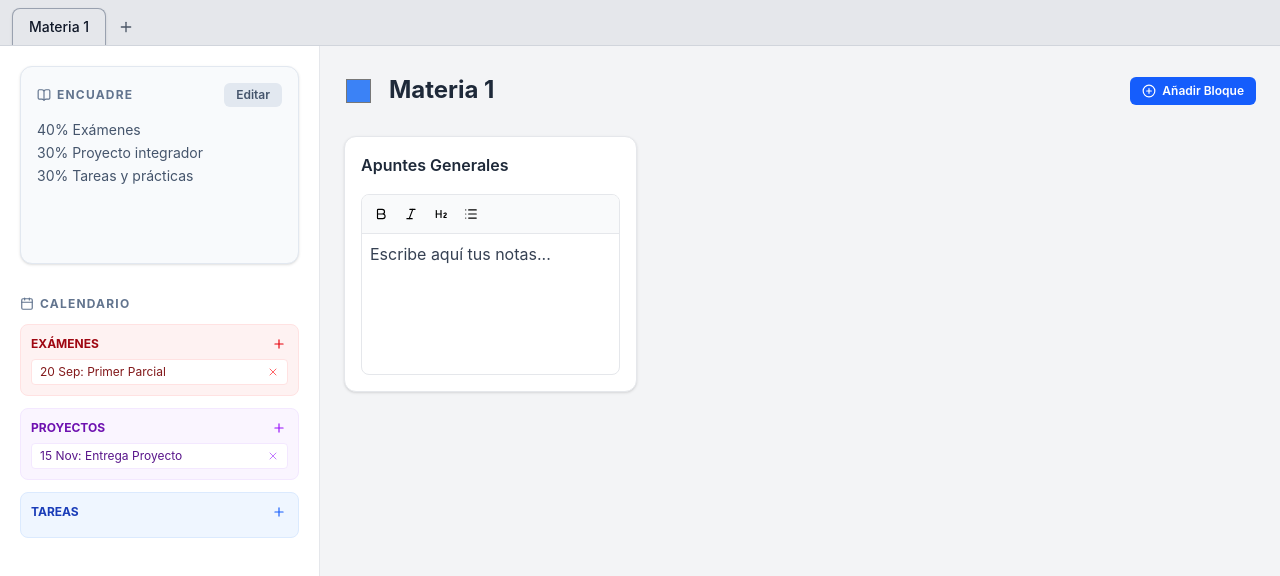
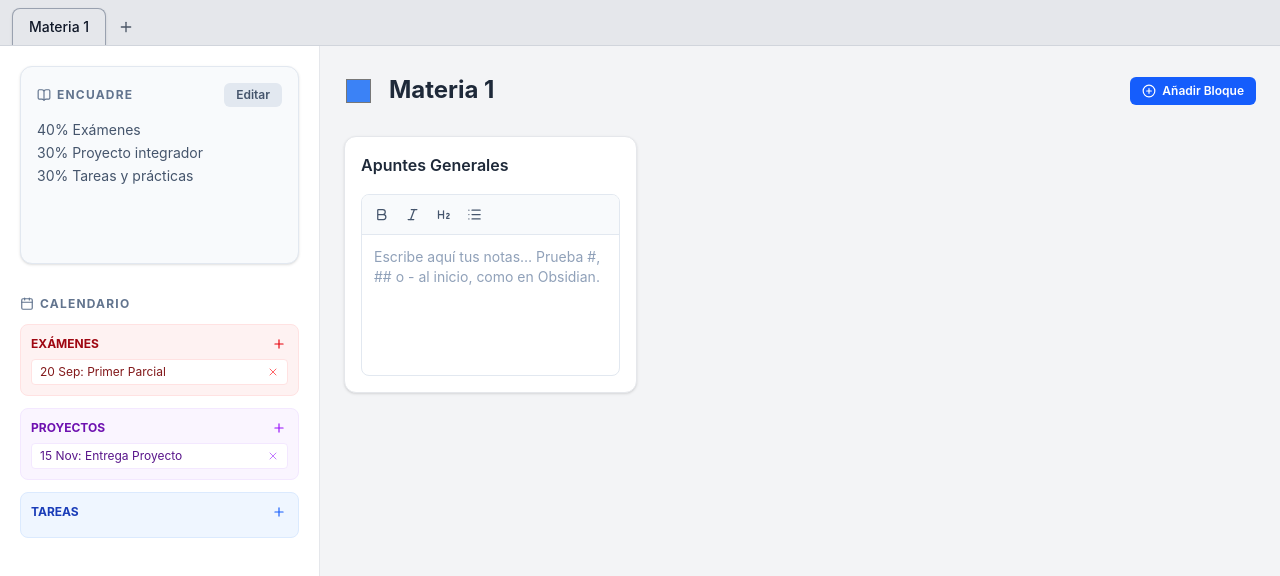
Before and after one commit to VVANEGZ/vani, a React (Vite) app in the folder vani/: page / in a window 1280 px wide. Shown: the top 576 px of the page. Built offline with nearby package versions, Linux system fonts and the light colour scheme.

Commit message:
fix: improve editor formatting and real placeholder

```diff
--- a/vani/src/components/TipTapEditor.jsx
+++ b/vani/src/components/TipTapEditor.jsx
@@ -1,52 +1,56 @@
-import { useEditor, EditorContent } from '@tiptap/react';
-import StarterKit from '@tiptap/starter-kit';
-import { Bold, Italic, List, Heading2 } from 'lucide-react';
+import { useState } from "react";
+import { useEditor, EditorContent } from "@tiptap/react";
+import StarterKit from "@tiptap/starter-kit";
+import { Bold, Italic, List, Heading2 } from "lucide-react";
 
 export default function TipTapEditor({ content, onUpdate }) {
+  const [isEmpty, setIsEmpty] = useState(!content);
+
   const editor = useEditor({
     extensions: [StarterKit],
-    content: content || '<p>Escribe aquí tus notas...</p>',
+    content: content || "",
     editorProps: {
       attributes: {
-        class: 'prose prose-sm focus:outline-none min-h-[140px] text-gray-700 p-2',
+        class: "vani-editor focus:outline-none min-h-[140px] text-slate-700 p-3",
       },
     },
-    onUpdate: ({ editor }) => {
-      onUpdate(editor.getHTML());
+    onCreate: ({ editor: currentEditor }) => setIsEmpty(currentEditor.isEmpty),
+    onUpdate: ({ editor: currentEditor }) => {
+      setIsEmpty(currentEditor.isEmpty);
+      onUpdate(currentEditor.getHTML());
     },
   });
 
   if (!editor) return null;
 
+  const buttonClass = (active) =>
+    `rounded p-1.5 transition-colors hover:bg-slate-200 ${active ? "bg-slate-300 text-slate-950" : "text-slate-600"}`;
+
   return (
-    <div className="border border-gray-200 rounded-lg bg-white overflow-hidden">
-      <div className="flex gap-1 bg-gray-50 border-b border-gray-200 p-1.5">
-        <button
-          onClick={() => editor.chain().focus().toggleBold().run()}
-          className={`p-1.5 rounded hover:bg-gray-200 ${editor.isActive('bold') ? 'bg-gray-300 font-bold' : ''}`}
-        >
-          <Bold size={14} />
+    <div className="overflow-hidden rounded-lg border border-slate-200 bg-white">
+      <div className="flex gap-1 border-b border-slate-200 bg-slate-50 p-1.5" aria-label="Formato de notas">
+        <button type="button" title="Negrita" aria-label="Negrita" onClick={() => editor.chain().focus().toggleBold().run()} className={buttonClass(editor.isActive("bold"))}>
+          <Bold size={15} />
         </button>
-        <button
-          onClick={() => editor.chain().focus().toggleItalic().run()}
-          className={`p-1.5 rounded hover:bg-gray-200 ${editor.isActive('italic') ? 'bg-gray-300' : ''}`}
-        >
-          <Italic size={14} />
+        <button type="button" title="Cursiva" aria-label="Cursiva" onClick={() => editor.chain().focus().toggleItalic().run()} className={buttonClass(editor.isActive("italic"))}>
+          <Italic size={15} />
         </button>
-        <button
-          onClick={() => editor.chain().focus().toggleHeading({ level: 2 }).run()}
-          className={`p-1.5 rounded hover:bg-gray-200 ${editor.isActive('heading', { level: 2 }) ? 'bg-gray-300' : ''}`}
-        >
-          <Heading2 size={14} />
+        <button type="button" title="Encabezado" aria-label="Encabezado" onClick={() => editor.chain().focus().toggleHeading({ level: 2 }).run()} className={buttonClass(editor.isActive("heading", { level: 2 }))}>
+          <Heading2 size={15} />
         </button>
-        <button
-          onClick={() => editor.chain().focus().toggleBulletList().run()}
-          className={`p-1.5 rounded hover:bg-gray-200 ${editor.isActive('bulletList') ? 'bg-gray-300' : ''}`}
-        >
-          <List size={14} />
+        <button type="button" title="Lista" aria-label="Lista" onClick={() => editor.chain().focus().toggleBulletList().run()} className={buttonClass(editor.isActive("bulletList"))}>
+          <List size={15} />
         </button>
       </div>
-      <EditorContent editor={editor} />
+
+      <div className="relative">
+        {isEmpty && (
+          <span className="pointer-events-none absolute left-3 top-3 z-10 text-sm text-slate-400">
+            Escribe aquí tus notas… Prueba #, ## o - al inicio, como en Obsidian.
+          </span>
+        )}
+        <EditorContent editor={editor} />
+      </div>
     </div>
   );
 }
```
